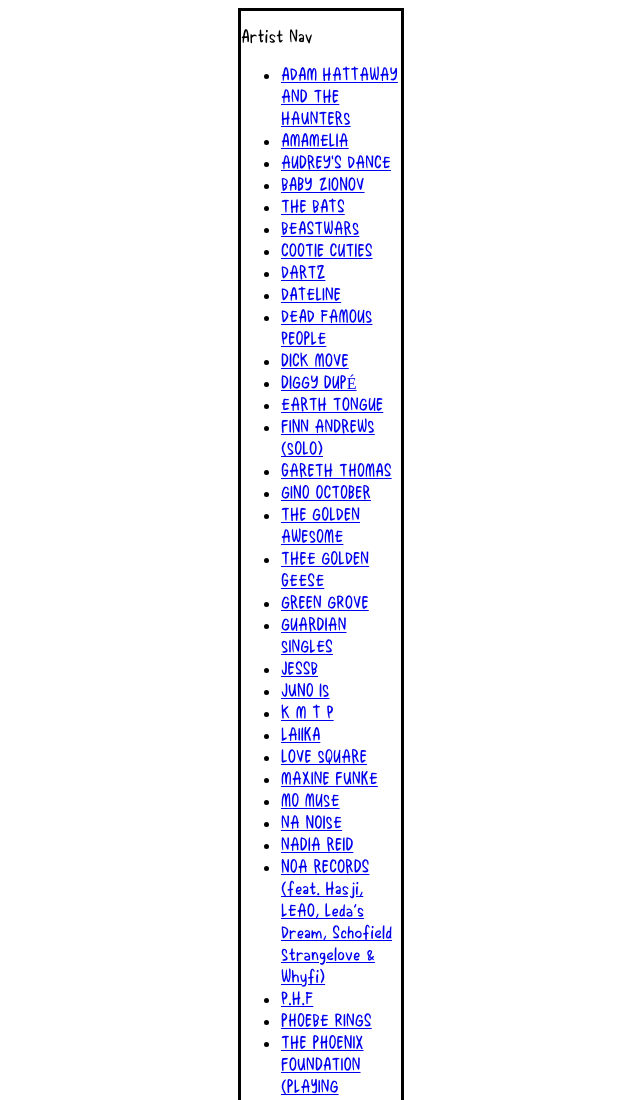
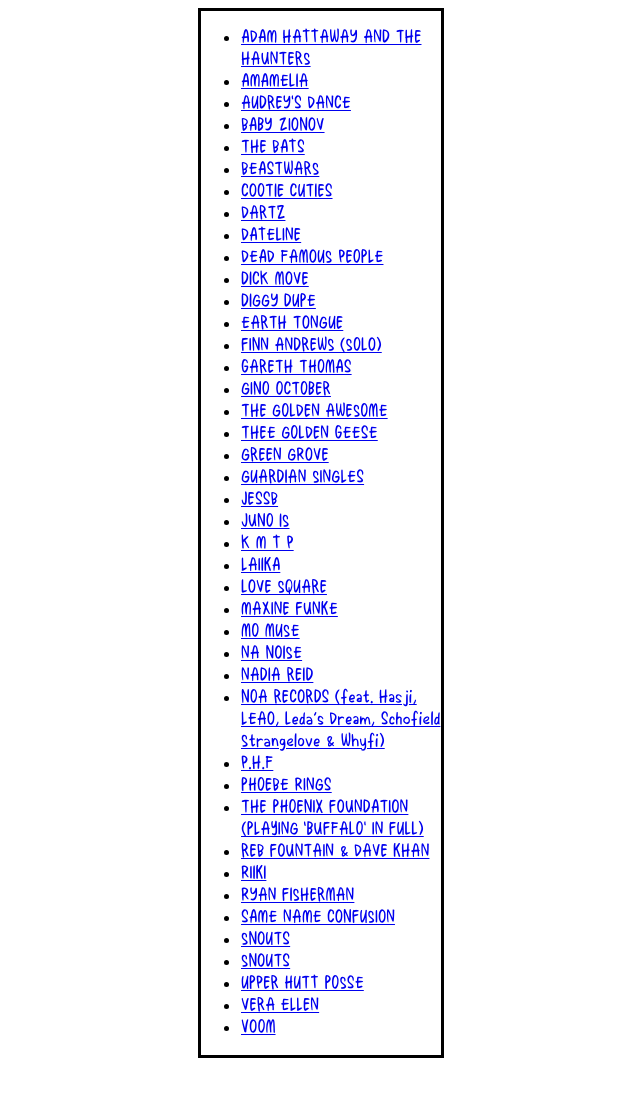
Before and after one commit to zac-arnold/TheOthersWay2020, a Gatsby site: page /lineup in a window 1280 px wide. Shown: the top 1100 px of the page, without its empty margins (319-959 px from the left). After the commit the page ends 1066 px from the top, so only its background shows below. Built offline with nearby package versions, Linux system fonts and the light colour scheme; Gatsby itself is replaced by a stand-in of ours.

Commit message:
amend the e in diggy dupe

```diff
--- a/src/assets/data/lineupdata.json
+++ b/src/assets/data/lineupdata.json
@@ -156,8 +156,8 @@
     },
     {
       "id": 12,
-      "name": "DIGGY DUPÉ",
-      "bio": "Diggy Dupé has come a long way from the teenage days of making music with his cousin ReddxRozaay, using the most basic of tools that included a motorola phone and singstar microphone. A finalist for Best Hip Hop Act at the 2019 Vodafone New Zealand Music Awards for his 2018 EP Island Time, the talented rapper  is set to release his full length debut That’s Me, That’s Team on 28 August. Since announcing arriving on the scene with his debut EP K.O.T.I.C (Kids Of The Inner City) in 2017, Diggy Dupé has become a core member of the Auckland hip hop community. While some of his peers represent South Auckland or the city’s Westside, for Diggy Dupé, inspiration and stories are always about being a Central Auckland Polynesian kid. Family, his Niuean heritage, gentrification and identity are recurring themes throughout his releases.",
+      "name": "DIGGY DUPE",
+      "bio": "Diggy Dupe has come a long way from the teenage days of making music with his cousin ReddxRozaay, using the most basic of tools that included a motorola phone and singstar microphone. A finalist for Best Hip Hop Act at the 2019 Vodafone New Zealand Music Awards for his 2018 EP Island Time, the talented rapper  is set to release his full length debut That’s Me, That’s Team on 28 August. Since announcing arriving on the scene with his debut EP K.O.T.I.C (Kids Of The Inner City) in 2017, Diggy Dupé has become a core member of the Auckland hip hop community. While some of his peers represent South Auckland or the city’s Westside, for Diggy Dupe, inspiration and stories are always about being a Central Auckland Polynesian kid. Family, his Niuean heritage, gentrification and identity are recurring themes throughout his releases.",
       "img": "/images/DiggyDupe.jpg",
       "video": "https://www.youtube.com/embed/y142q5gEgl8",
       "socialMedia": {
--- a/src/components/ArtistNav.jsx
+++ b/src/components/ArtistNav.jsx
@@ -9,7 +9,6 @@
   return (
     <>
     <div className="tobytext artistNav">
-      <p >Artist Nav</p>
       <ul>
         {lineupdata.artists.map(key => (
         <li key={key.id}><Link to={`/lineup/${key.name}`}>{key.name}</Link></li>
--- a/src/styles/main.css
+++ b/src/styles/main.css
@@ -71,9 +71,12 @@
 
 .artistNav {
   border-style: solid;
-  width: 20vh;
+  width: 30vh;
   height: auto;
   float: left;
+  font-size: 2vh;
+
+  ;
 }
 
 .header {
```
